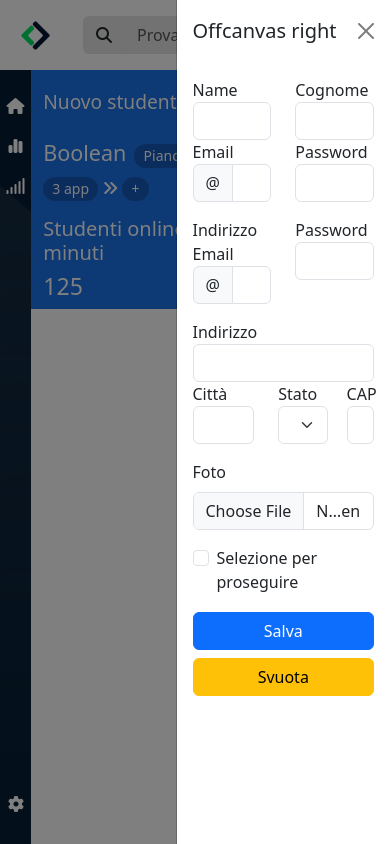
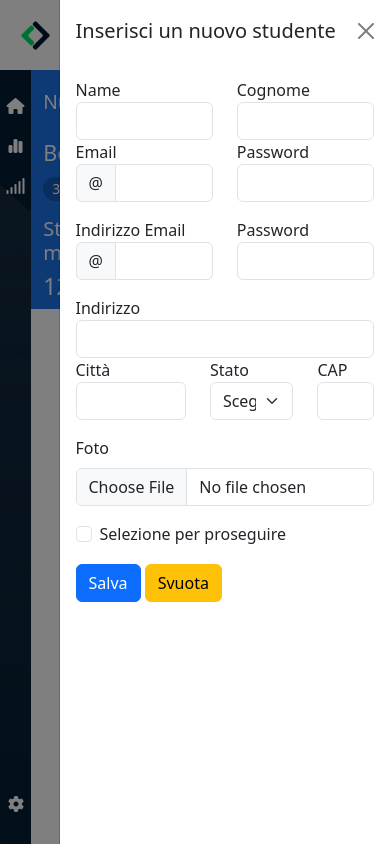
Before and after one commit to CiroMarra/html-css-bootstrap-dashboard, a plain HTML site: page index.html in a window 390 px wide. Both pictures are taken after a click on the button 235 px from the left and 105 px from the top of the page. Drawn offline with nearby package versions, Linux system fonts and the light colour scheme.

Commit message:
Feat: add fix con offcavnas

```diff
--- a/index.html
+++ b/index.html
@@ -87,7 +87,7 @@
                             <button class="btn btn-outline-light ms-4" type="button" data-bs-toggle="offcanvas" data-bs-target="#offcanvasRight" aria-controls="offcanvasRight"><i class="fa-sharp fa-solid fa-plus"></i></button>
                             <div class="offcanvas offcanvas-end" tabindex="-1" id="offcanvasRight" aria-labelledby="offcanvasRightLabel">
                               <div class="offcanvas-header">
-                                <h5 class="offcanvas-title" id="offcanvasRightLabel">Offcanvas right</h5>
+                                <h5 class="offcanvas-title" id="offcanvasRightLabel">Inserisci un nuovo studente</h5>
                                 <button type="button" class="btn-close" data-bs-dismiss="offcanvas" aria-label="Close"></button>
                               </div>
                                <div class="offcanvas-body">
@@ -186,7 +186,7 @@
                                         </label>
                                     </div>
 
-                                    <div class="d-grid gap-2 d-md-block py-3">
+                                    <div class="gap-2 d-md-block py-3">
                                         <button class="btn btn-primary" type="button">Salva</button>
                                         <button class="btn btn-warning" type="button">Svuota</button>
                                     </div>
--- a/style.css
+++ b/style.css
@@ -125,6 +125,14 @@ max-width: 100%;
 
   }
 
+  @media screen and ( max-width: 763px) {
+
+    .offcanvas.offcanvas-end {
+      width: 60%
+    }
+
+}
+
   @media screen and ( max-width: 540px) {
 
     .offcanvas.offcanvas-end {
@@ -132,3 +140,11 @@ max-width: 100%;
     }
 
 }
+
+@media screen and ( max-width: 465px) {
+
+  .offcanvas.offcanvas-end {
+    width: 85%
+  }
+
+}
```
